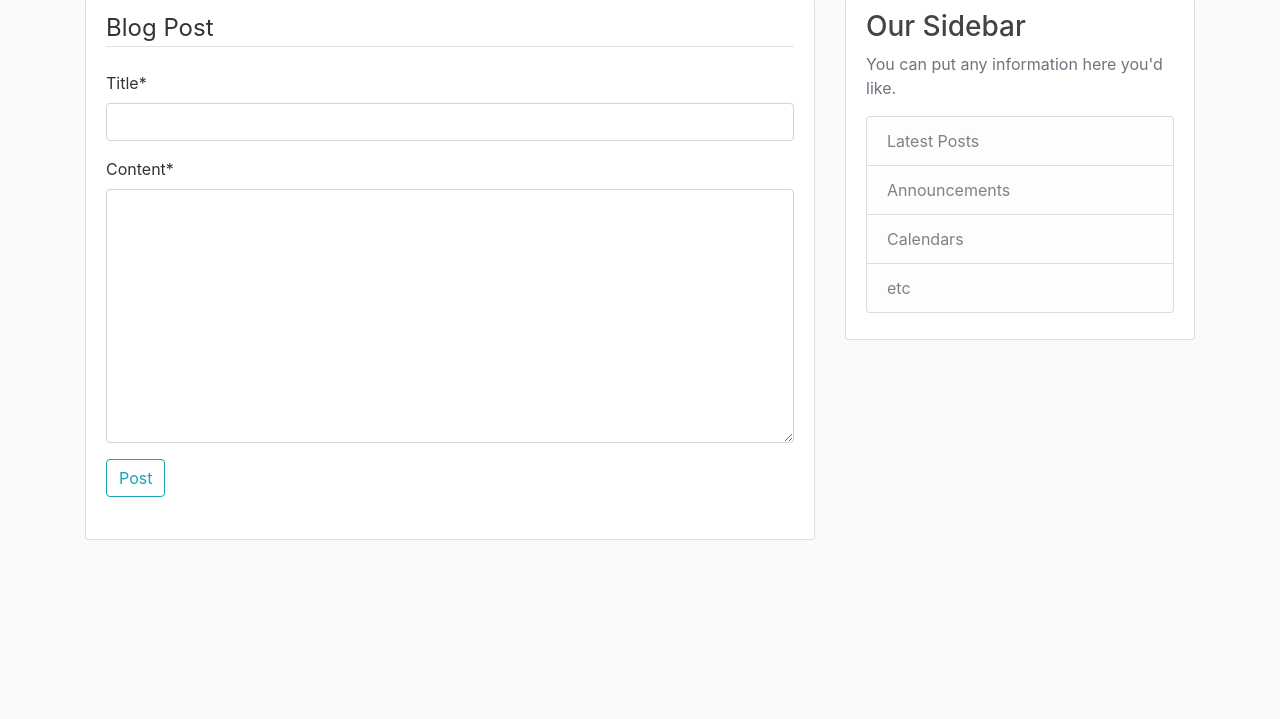
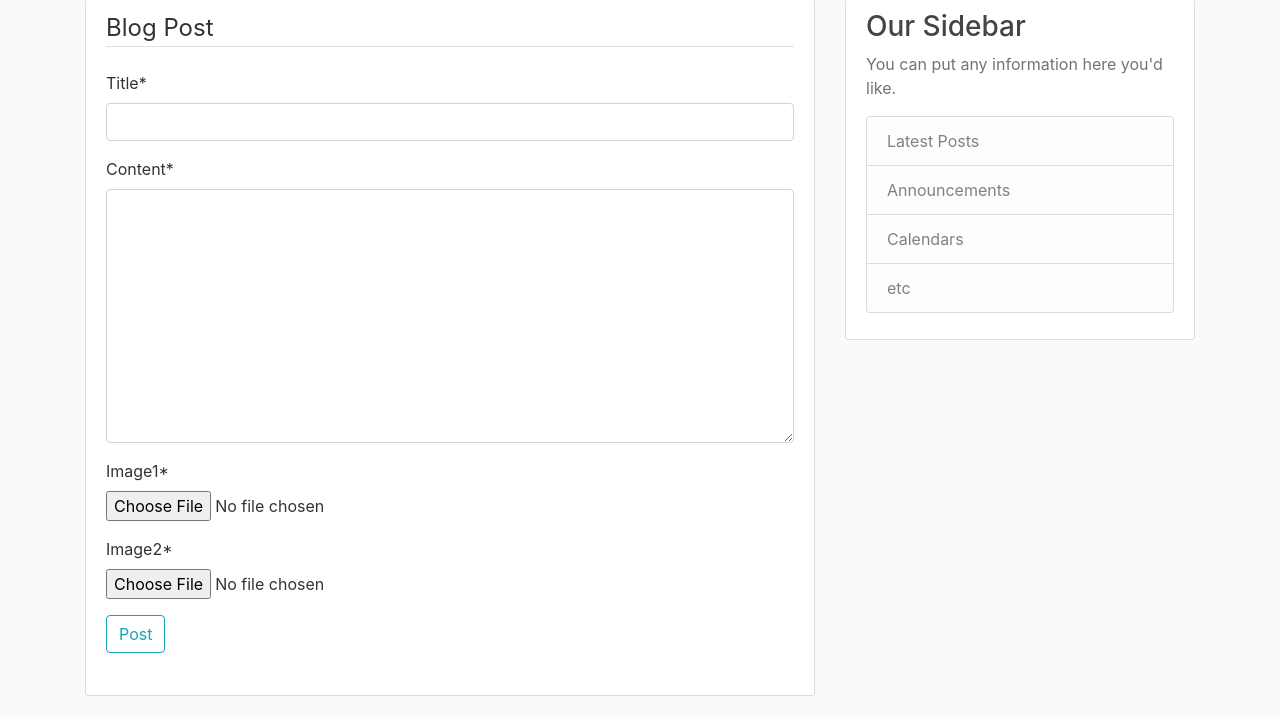
Before and after one commit to 5AF1/travelhacks, a Django app: page /post/new/ in a window 1280 px wide. Shown: the part 81-800 px from the top of the page. Run offline with Django 3.2, Linux system fonts and the light colour scheme; the visitor is signed in with stand-in values (Sample User, id 1); some libraries are stand-ins or nearby versions.

Commit message:
Picture in post and post length

```diff
--- a/travelhacks/mainapp/Templates/mainapp/post_detail.html
+++ b/travelhacks/mainapp/Templates/mainapp/post_detail.html
@@ -19,6 +19,8 @@
         </div>
         <h2 class="article-title" >{{ object.title }}</h2>
         <p class="article-content">{{ object.content }}</p>
+          <img class="rounded " src="{{ post.image1.url }}">
+          <img class="rounded " src="{{ post.image2.url }}">
       </div>
     </article>
 {%endblock content%}
--- a/travelhacks/mainapp/Templates/mainapp/post_form.html
+++ b/travelhacks/mainapp/Templates/mainapp/post_form.html
@@ -3,7 +3,7 @@
 {%block titles%}Register aka signup{%endblock titles%}
 {%block content%}
     <div class="content-section">
-        <form method="POST">
+        <form method="POST", enctype="multipart/form-data">
             {%csrf_token%}
             <fieldset class="form-group">
                 <legend class="border-bottom mb-4">Blog Post</legend>
--- a/travelhacks/mainapp/models.py
+++ b/travelhacks/mainapp/models.py
@@ -2,6 +2,7 @@ from django.db import models
 from django.utils import timezone
 from django.contrib.auth.models import User
 from django.urls import reverse
+from PIL import Image
 
 # Create your models here.
 
@@ -11,9 +12,27 @@ class Post(models.Model):
     content = models.TextField()
     date_posted = models.DateTimeField(default=timezone.now) ###(auto_now_add = True) (auto_now = True) kora jay ete
     author = models.ForeignKey(User, on_delete=models.CASCADE)
+    ###'''###
+    image1 = models.ImageField(default='default.jpg', upload_to='post_pics')
+    image2 = models.ImageField(default='default.jpg', upload_to='post_pics')
+    #ss = content[0]
+    ###'''###
 
     def __str__(self):
         return self.title
+
+    def save(self, *args, **kwargs):
+        super(Post, self).save(*args, **kwargs)
+        img1 = Image.open(self.image1.path)
+        if img1.height > 300 or img1.width > 600:
+            output_size = (600, 300)
+            img1.thumbnail(output_size)
+            img1.save(self.image1.path)
+        img2 = Image.open(self.image2.path)
+        if img2.height > 300 or img2.width > 600:
+            output_size = (600, 300)
+            img2.thumbnail(output_size)
+            img2.save(self.image2.path)
 
     def get_absolute_url(self):
         return reverse("post-detail", kwargs={'pk':self.pk})
--- a/travelhacks/mainapp/views.py
+++ b/travelhacks/mainapp/views.py
@@ -46,7 +46,7 @@ class PostDetailView(DetailView):
 
 class PostCreateView(LoginRequiredMixin, CreateView):
     model = Post
-    fields = ['title', 'content']
+    fields = ['title', 'content','image1','image2']
 
     def form_valid(self, form):
         form.instance.author = self.request.user
@@ -54,7 +54,7 @@ class PostCreateView(LoginRequiredMixin, CreateView):
 
 class PostUpdateView(LoginRequiredMixin, UserPassesTestMixin, UpdateView):
     model = Post
-    fields = ['title' , 'content']
+    fields = ['title' , 'content','image1','image2']
 
     def form_valid(self, form):
         form.instance.author = self.request.user
```
Also changed, not shown: travelhacks/mainapp/Templates/mainapp/home.html (+7 -1 lines), travelhacks/mainapp/Templates/mainapp/user_posts.html (+7 -1 lines), travelhacks/mainapp/migrations/0004_auto_20200903_1127.py (added), travelhacks/media/post_pics/102938333_553762042245952_945061083568280329_n.jpg (added), travelhacks/media/post_pics/4c9giy.jpg (added), travelhacks/media/post_pics/4dap9x.jpg (added), travelhacks/media/post_pics/4dapkk.jpg (added), travelhacks/media/post_pics/84572768_1277207142476477_7509939265552252928_o.jpg (added), travelhacks/media/post_pics/84572768_1277207142476477_7509939265552252928_o_ELXmUhp.jpg (added), travelhacks/media/post_pics/84572768_1277207142476477_7509939265552252928_o_WUVympo.jpg (added), travelhacks/media/post_pics/84572768_1277207142476477_7509939265552252928_o_ceHniF0.jpg (added), travelhacks/media/post_pics/ad.jpg (added), 1 other file.
